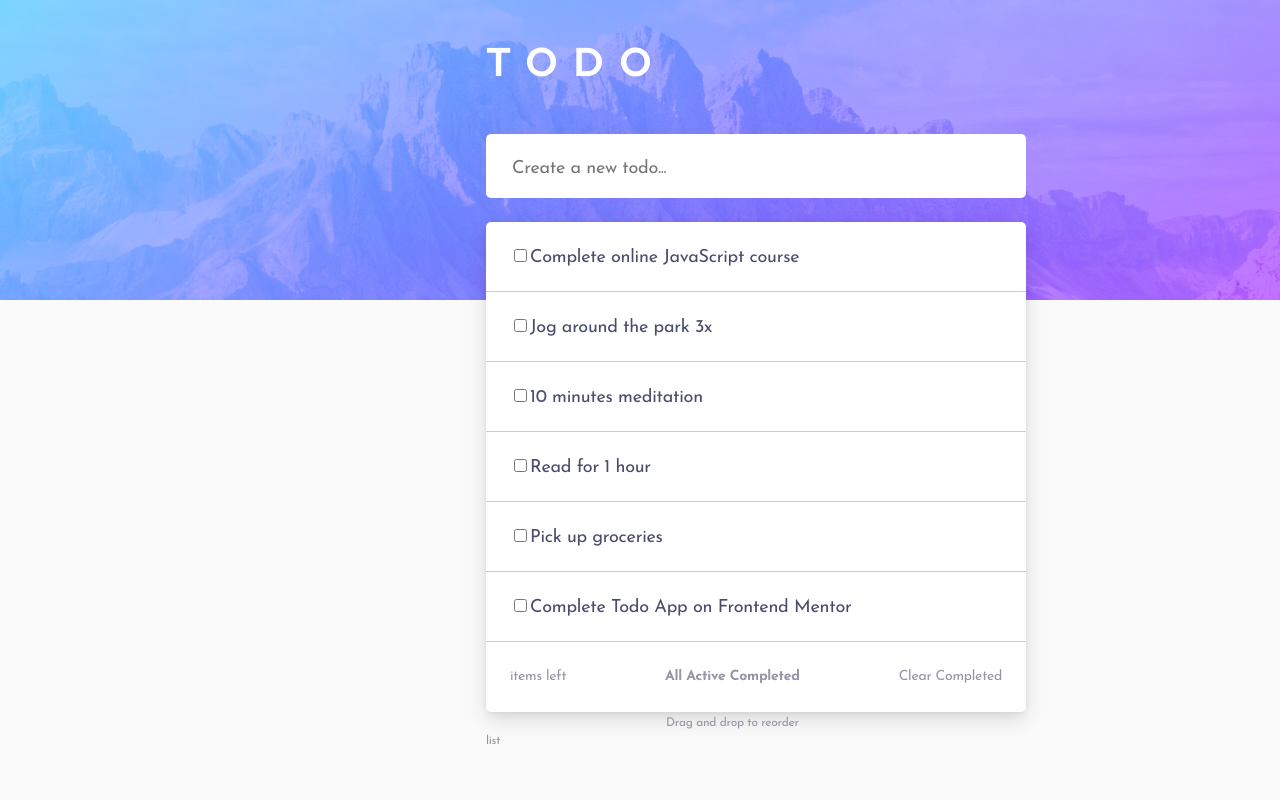
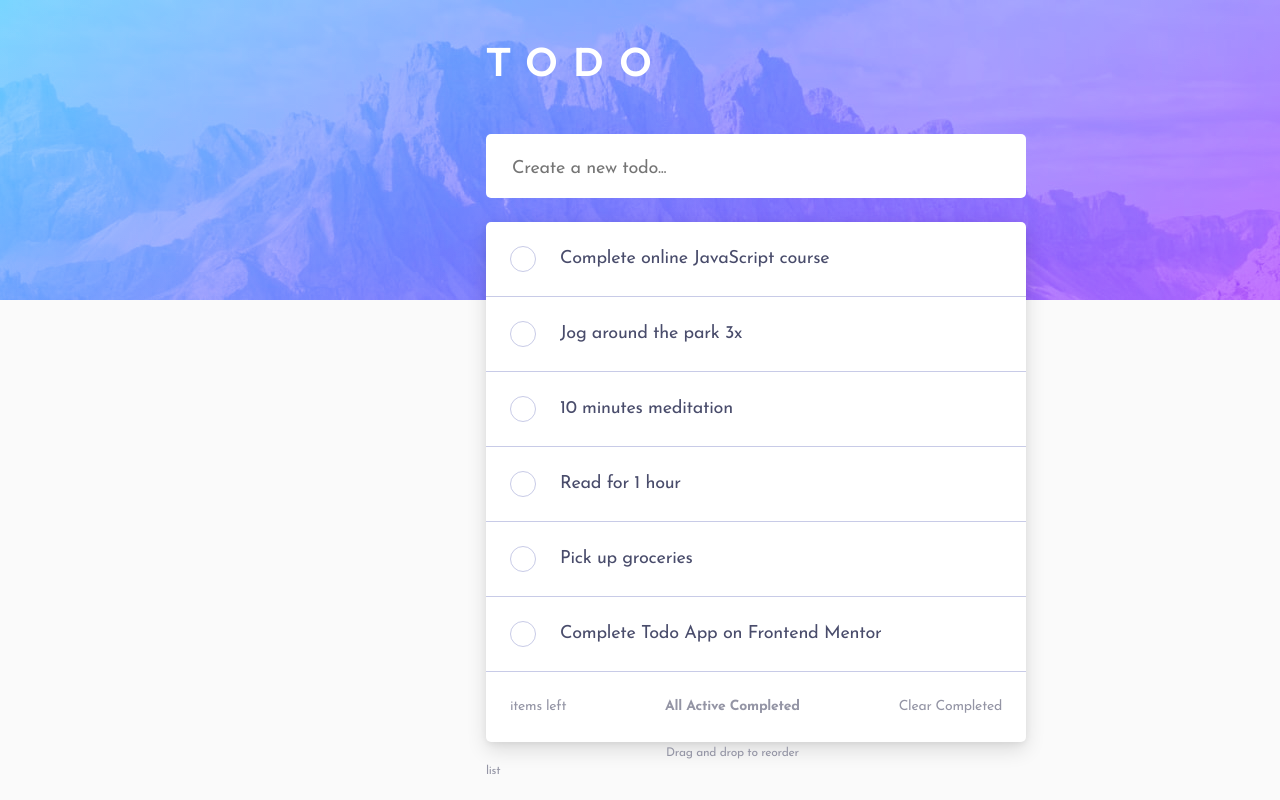
Before and after one commit to Sheldon715/Todo-app, a React (Vite) app in the folder client/: page / in a window 1280 px wide. Built offline with nearby package versions, Linux system fonts and the light colour scheme.

Commit message:
style: customize todo checkbox UI

```diff
--- a/client/src/components/TodoItem.jsx
+++ b/client/src/components/TodoItem.jsx
@@ -6,8 +6,8 @@ function TodoItem( {id, text, completed, onToggle} ) {
       <label className="checkbox-wrapper">
         <input type="checkbox" checked={completed} onChange={() => onToggle(id)}/>
         <span className="custom-checkbox"></span>
+        <span>{text}</span>
       </label>
-      <span>{text}</span>
     </li>
   );
 }
--- a/client/src/index.css
+++ b/client/src/index.css
@@ -127,3 +127,36 @@ li {
 .completed {
   text-decoration: line-through; opacity: 0.6;
 }
+
+.checkbox-wrapper input{
+  position: absolute;
+  opacity: 0;
+  height: 0;
+  width: 0;
+}
+
+.checkbox-wrapper {
+  display: flex;
+  align-items: center;
+  gap: 24px;
+}
+
+.custom-checkbox {
+  height: 24px;
+  width: 24px;
+  border: 1.5px solid #C8CBE7;
+  border-radius: 50%;
+  display: inline-block;
+  cursor: pointer;
+}
+
+.checkbox-wrapper input:checked + .custom-checkbox {
+  background-image: url("./assets/images/icon-check.svg"),
+                    linear-gradient(135deg, hsl(192, 100%, 55%), hsl(280, 100%, 57%));
+  background-repeat: no-repeat, no-repeat;
+  background-position: center, center;
+  background-size: 60%, cover;
+  border: none;
+  padding: 1.5px;
+
+}
```
